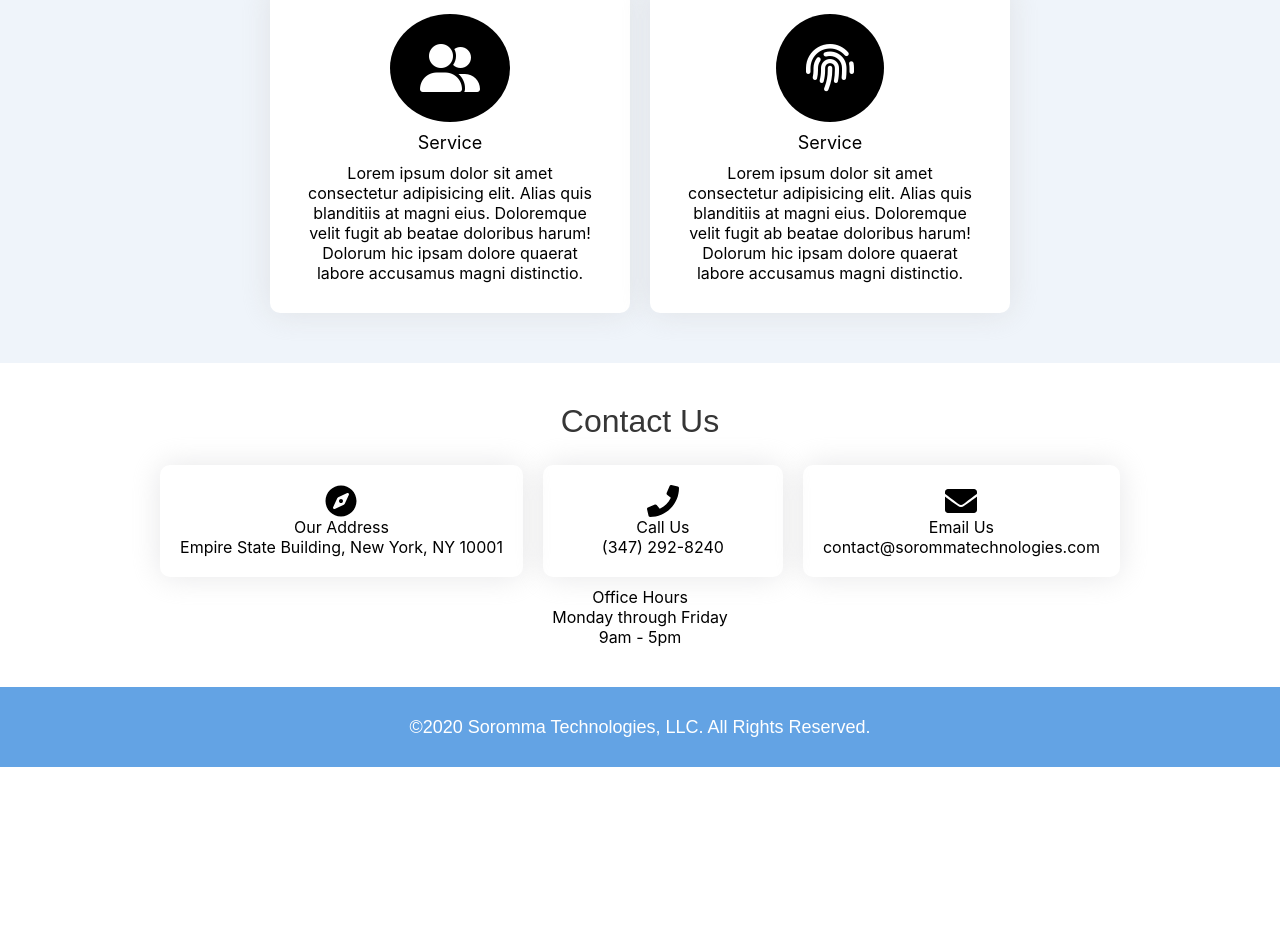
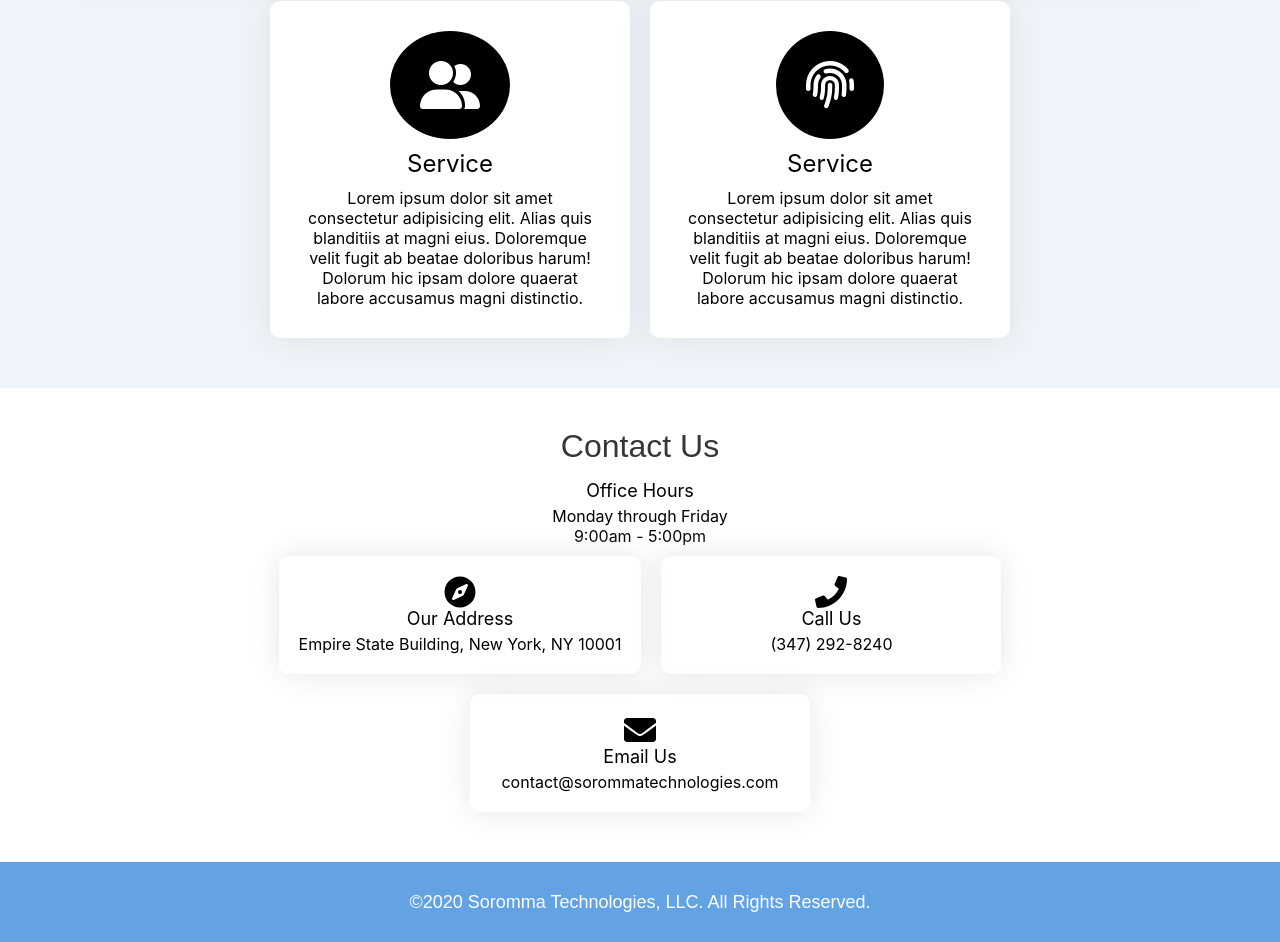
Before and after one commit to stephenburnett714/Soromma, a React (Create React App) app: page / in a window 1280 px wide. Shown: the part 1678-2620 px from the top of the page. Before the commit the page ends 2445 px from the top, so only its background shows below. Built offline with nearby package versions, Linux system fonts and the light colour scheme.

Commit message:
fully responsive

```diff
--- a/src/App.css
+++ b/src/App.css
@@ -82,7 +82,7 @@ align-items: center;
 
 
 
-/*********** Home ***********/
+/*********** Slider ***********/
 
 .home {
   width: 100vw;
@@ -129,7 +129,7 @@ padding-bottom: 25px;
 .about-category {
   font-size: large;
   text-align: left;
-  padding-bottom: 15px;
+  padding-bottom: 18px;
 }
 
 .about-container {
@@ -163,6 +163,16 @@ padding-bottom: 25px;
   flex-direction: column;
 }
 
+
+@media screen and (max-width: 900px){
+  .img-wrapper {
+    display:none;
+  }
+
+  .about-container {
+    display: flex;
+  }
+}
 /*********** Services ***********/
 
 .services {
@@ -182,7 +192,7 @@ padding-bottom: 25px;
 
 .service-card-title{
   padding: 10px;
-  font-size: large;
+  font-size: x-large;
 }
 
 .service-card-container {
@@ -204,12 +214,18 @@ padding-bottom: 25px;
   padding: 5vh 10vw;
 }
 
+
+.contact-header {
+font-size: large;
+padding-bottom: 5px;
+}
+
 .contact-card {
   padding: 20px;
   margin: 10px;
   box-shadow: 0 0 30px rgba(214, 215, 216, 0.6);
   border-radius: 10px;
-  min-width: 200px;
+  min-width: 300px;
 }
 
 .contact-card-container {
@@ -227,6 +243,7 @@ padding-bottom: 25px;
 @media screen and (max-width: 900px) {
   .contact-card {
     width: 80vw;
+    min-width: 0px;
   }
 }
 
--- a/src/Components/Contact.jsx
+++ b/src/Components/Contact.jsx
@@ -6,19 +6,24 @@ import { faCompass,faPhone, faEnvelope } from '@fortawesome/free-solid-svg-icons
 export default function Contact() {
     return(
         <div className="contact" id="contact">
+
+
             <div className="header-title">Contact Us</div>
+                        <div className="contact-header">Office Hours</div>
+            <div className="days-open">Monday through Friday</div>
+            <div className="Office-time">9:00am - 5:00pm</div>
             <div className="contact-card-container">
                 <a rel="noopener noreferrer" target="_blank" href="http://maps.google.com/?q=Empire State Building, New York, NY 10001">
                 <div className="contact-card">
                     <FontAwesomeIcon icon={faCompass} size= '2x'/>
-                    <div>Our Address</div>
+                    <div className="contact-header">Our Address</div>
                     <div>Empire State Building, New York, NY 10001</div>
                 </div>
                 </a>
                 <a href="tel:[13472928240]">
                 <div className="contact-card">
                     <FontAwesomeIcon icon={faPhone} size= '2x'/>
-                    <div>Call Us</div>
+                    <div className="contact-header">Call Us</div>
                     <div>(347) 292-8240</div>
                 </div>
                 </a>
@@ -26,14 +31,11 @@ export default function Contact() {
                 <a href="mailto:contact@sorommatechnologies.com">
                 <div className="contact-card">
                     <FontAwesomeIcon icon={faEnvelope} size= '2x'/>
-                    <div>Email Us</div>
+                    <div className="contact-header">Email Us</div>
                     <div>contact@sorommatechnologies.com</div>
                 </div>
                 </a>
             </div>
-            <div>Office Hours</div>
-            <div>Monday through Friday</div>
-            <div>9am - 5pm</div>
 
         </div>
     )
```
Also changed, not shown: src/slider.scss (+0 -29 lines), 1 other file (tests, documents, lock files or other folders).
